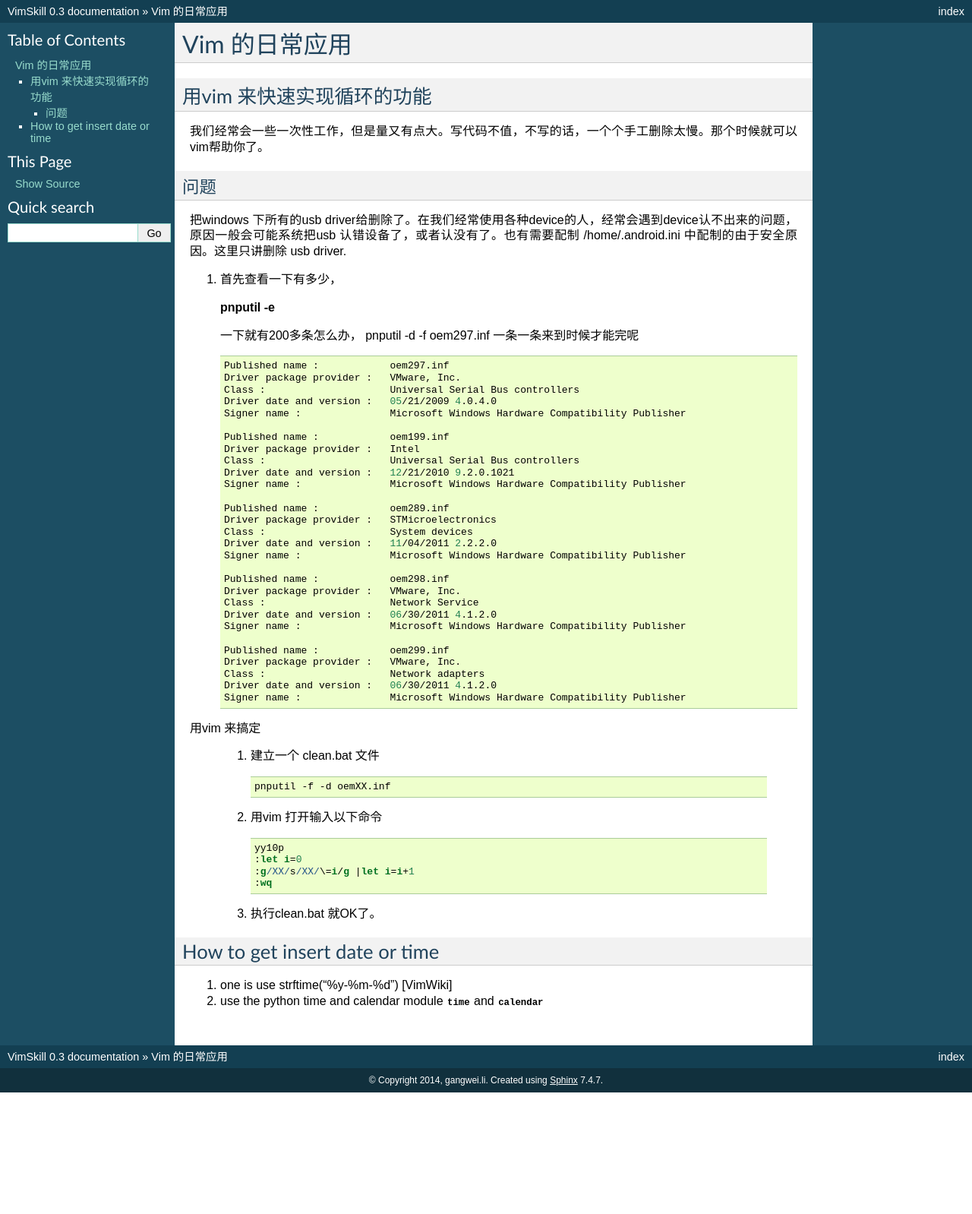
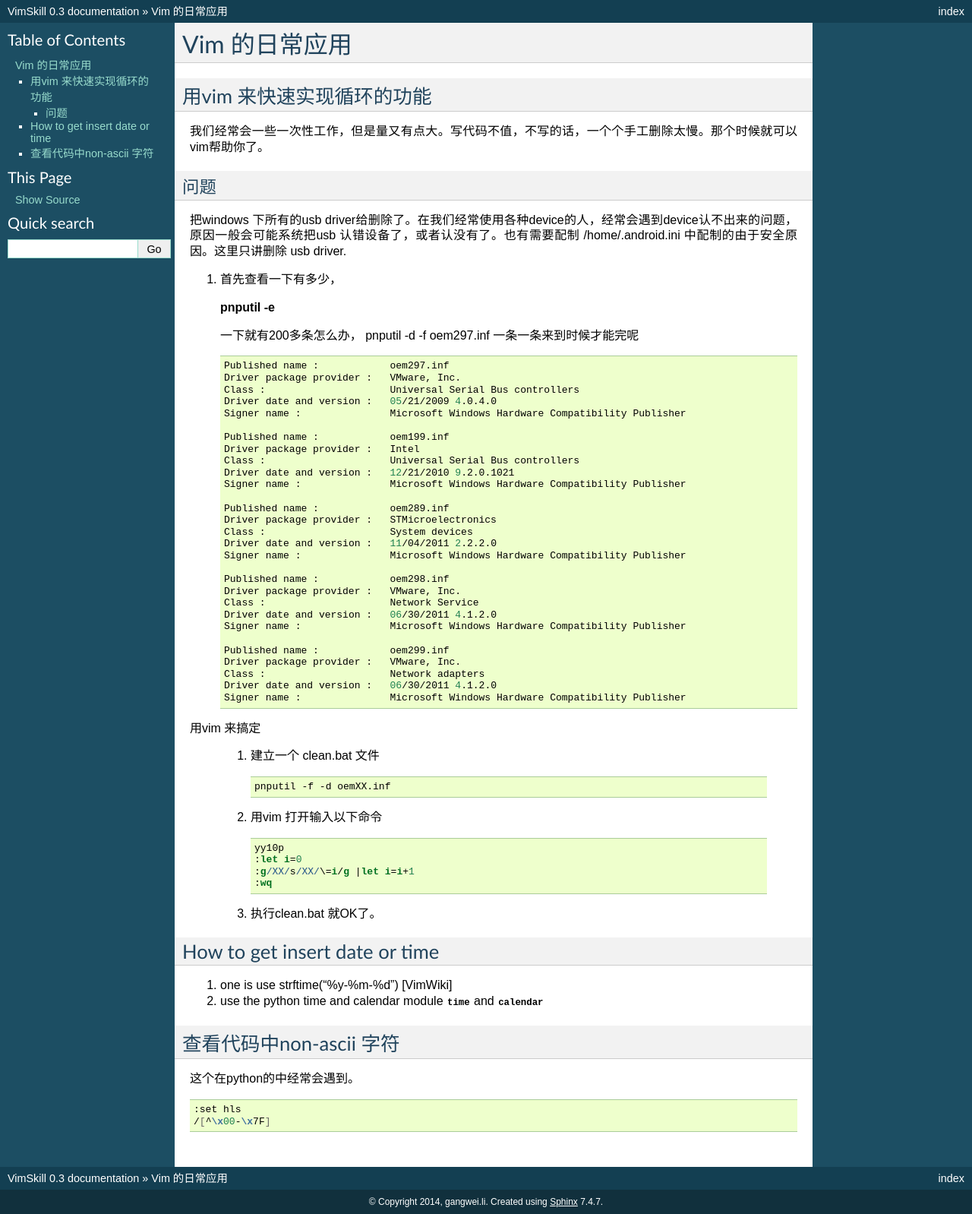
Before and after one commit to gwli/VimSkill, a Sphinx documentation site: the page built from source/Stage_2/VimInDaily_2.rst, in a window 1280 px wide. Shown: the whole page at 76% size. Built offline with Sphinx 7.4.7, drawn with Linux system fonts in a browser that asks for light colours; before the commit the page ends 1438 px from its top, so only the background shows below that; some of the changed lines change nothing that is shown.

Commit message:
添加了如何查非ASCII码字符

```diff
--- a/source/Stage_2/VimInDaily_2.rst
+++ b/source/Stage_2/VimInDaily_2.rst
@@ -77,3 +77,15 @@ How to get insert date or time
 
 #. one is use strftime("%y-%m-%d") [VimWiki]_
 #. use the python time and calendar module :py:mod:`time` and :py:mod:`calendar`
+
+
+
+查看代码中non-ascii 字符
+------------------------
+
+这个在python的中经常会遇到。
+
+.. code-block:: bash
+
+   :set hls
+   /[^\x00-\x7F]
--- a/source/conf.py
+++ b/source/conf.py
@@ -35,7 +35,6 @@ extensions = [
     'sphinx.ext.todo',
     'sphinx.ext.coverage',
     'sphinx.ext.mathjax',
-    'sphinx.ext.graphviz',
     'sphinx.ext.viewcode',
 ]
 
@@ -192,21 +191,25 @@ htmlhelp_basename = 'VimSkilldoc'
 
 latex_elements = {
 # The paper size ('letterpaper' or 'a4paper').
-#'papersize': 'letterpaper',
+'papersize': 'a4paper',
 
 # The font size ('10pt', '11pt' or '12pt').
-#'pointsize': '10pt',
+'pointsize': '12pt',
+
+'lbael': '\\usepackage[english]{babel}',
 
 # Additional stuff for the LaTeX preamble.
-'preamble': """
-
-\\hypersetup{unicode=true}
-\\usepackage{CJKutf8}
-\\AtBeginDocument{\\begin{CJK}{UTF8}{gbsn}}
-\\AtEndDocument{\\end{CJK}}
-"""
-,
-
+'preamble': '''
+\usepackage{xeCJK}
+\usepackage{indentfirst}
+\setlength{\parindent}{2em}
+\setCJKmainfont[BoldFont=SimHei, ItalicFont=STKaiti]{SimSun}
+\setCJKmonofont[Scale=0.9]{STKaiti}
+\setCJKfamilyfont{song}[BoldFont=SimSun]{SimSun}
+\setCJKfamilyfont{sf}[BoldFont=SimSun]{SimSun}
+\XeTeXlinebreaklocale "zh"
+\XeTeXlinebreakskip = 0pt plus 1pt
+'''
 }
 
 # Grouping the document tree into LaTeX files. List of tuples
```
